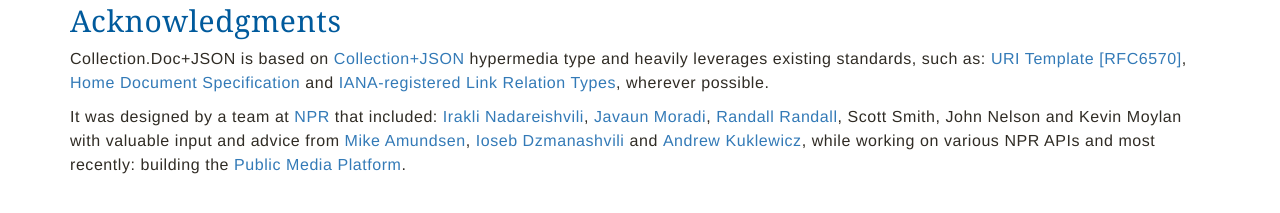
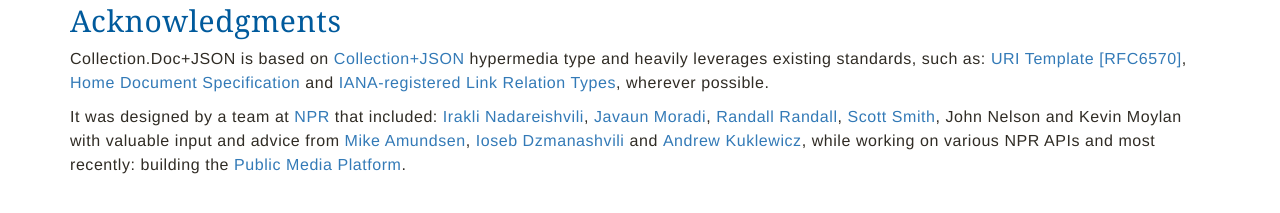
Before and after one commit to npr/cdoc-spec-site, a Jekyll site: the page built from index.md, in a window 1280 px wide. Shown: the part 402-615 px from the top of the page. Built offline with Jekyll 4.4.1, drawn with Linux system fonts in a browser that asks for light colours; nearby versions of some CDN libraries; part of the change alters nothing that is shown.

```diff
--- a/index.md
+++ b/index.md
@@ -21,4 +21,4 @@ title: Collection.Doc Hypermedia Type
 
 Collection.Doc+JSON is based on [Collection+JSON](http://amundsen.com/media-types/collection/format/) hypermedia type and heavily leverages existing standards, such as: [URI Template [RFC6570]](http://tools.ietf.org/html/rfc6570), [Home Document Specification](http://tools.ietf.org/html/draft-nottingham-json-home-03) and [IANA-registered Link Relation Types](http://www.iana.org/assignments/link-relations/link-relations.xhtml), wherever possible.
 
-It was designed by a team at [NPR](https://www.npr.org) that included: [Irakli Nadareishvili](https://twitter.com/inadarei/), [Javaun Moradi](https://twitter.com/javaun), [Randall Randall](https://github.com/randallsquared), Scott Smith, John Nelson and Kevin Moylan with valuable input and advice from [Mike Amundsen](https://github.com/mamund), [Ioseb Dzmanashvili](https://github.com/ioseb) and [Andrew Kuklewicz](https://github.com/kookster), while working on various NPR APIs and most recently: building the [Public Media Platform](http://docs.pmp.io).
+It was designed by a team at [NPR](https://www.npr.org) that included: [Irakli Nadareishvili](https://twitter.com/inadarei/), [Javaun Moradi](https://twitter.com/javaun), [Randall Randall](https://github.com/randallsquared), [Scott Smith](https://github.com/scottsmith130), John Nelson and Kevin Moylan with valuable input and advice from [Mike Amundsen](https://github.com/mamund), [Ioseb Dzmanashvili](https://github.com/ioseb) and [Andrew Kuklewicz](https://github.com/kookster), while working on various NPR APIs and most recently: building the [Public Media Platform](http://docs.pmp.io).
```
